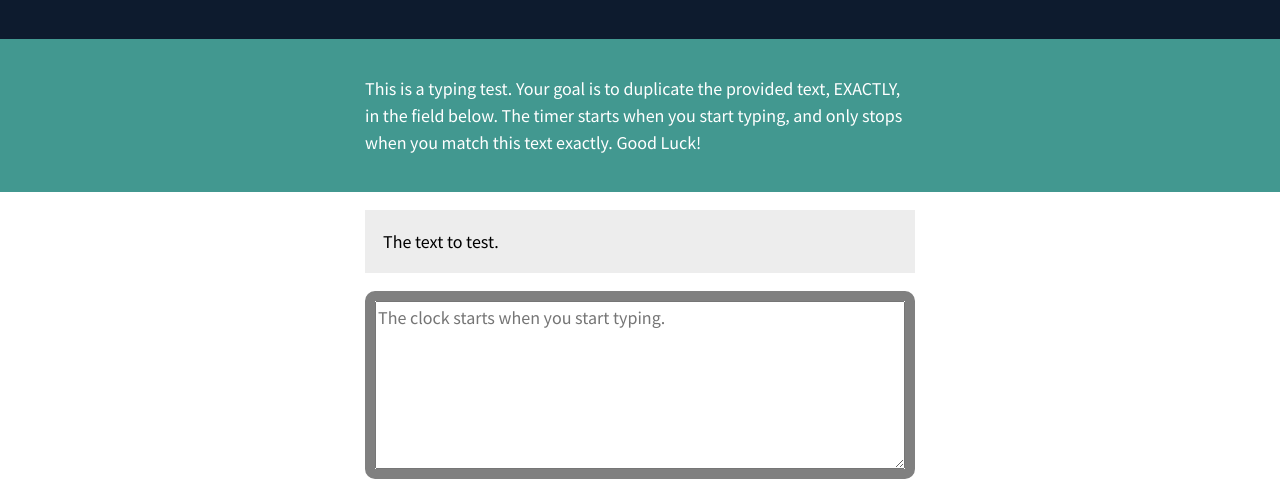
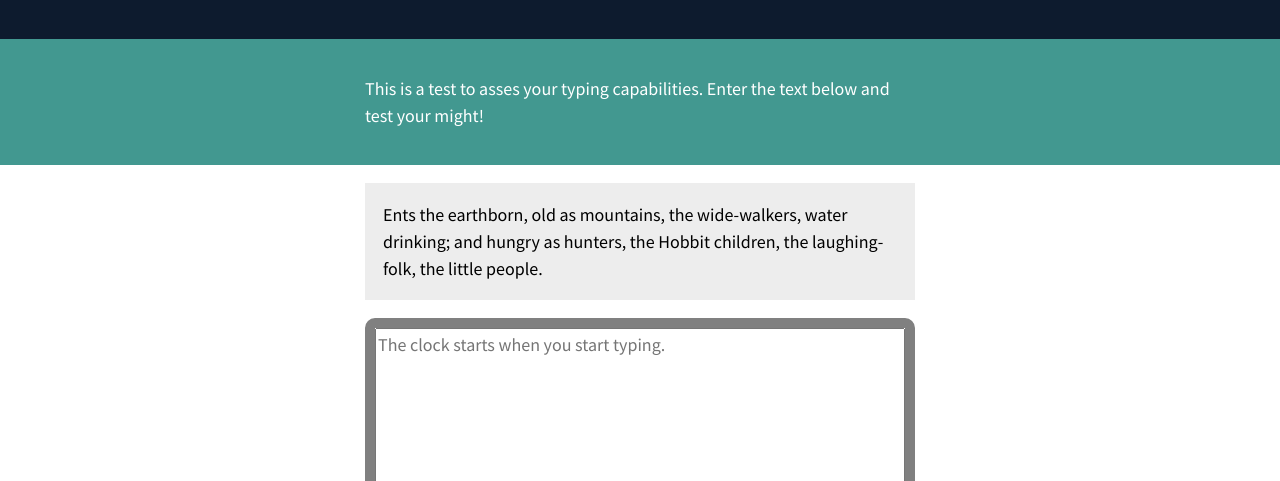
Before and after one commit to bsypher/typing_speed_assessment, a plain HTML site: page index.html in a window 1280 px wide. Shown: the part 99-580 px from the top of the page. Drawn offline with Linux system fonts and the light colour scheme.

Commit message:
edited index.html

```diff
--- a/index.html
+++ b/index.html
@@ -16,11 +16,14 @@
     </header>
     <main class="main">
         <article class="intro">
-            <p>This is a typing test. Your goal is to duplicate the provided text, EXACTLY, in the field below. The timer starts when you start typing, and only stops when you match this text exactly. Good Luck!</p>
+            <p>This is a test to asses your typing capabilities.  Enter the text below and test your might!</p>
         </article><!-- .intro -->
         <section class="test-area">
             <div id="origin-text">
-                <p>The text to test.</p>
+                <p>Ents the earthborn, old as mountains,
+                the wide-walkers, water drinking;
+                and hungry as hunters, the Hobbit children,
+                the laughing-folk, the little people.</p>
             </div><!-- #origin-text -->
 
             <div class="test-wrapper">
```
